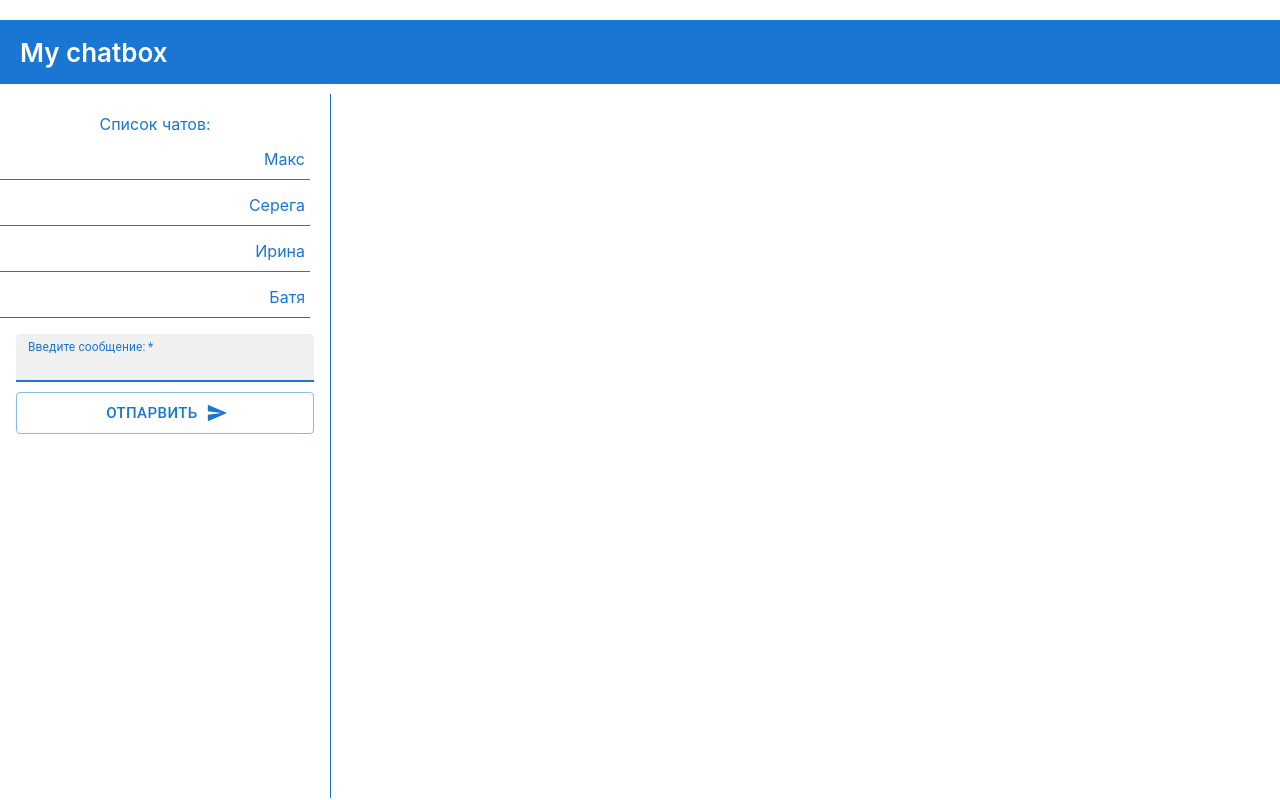
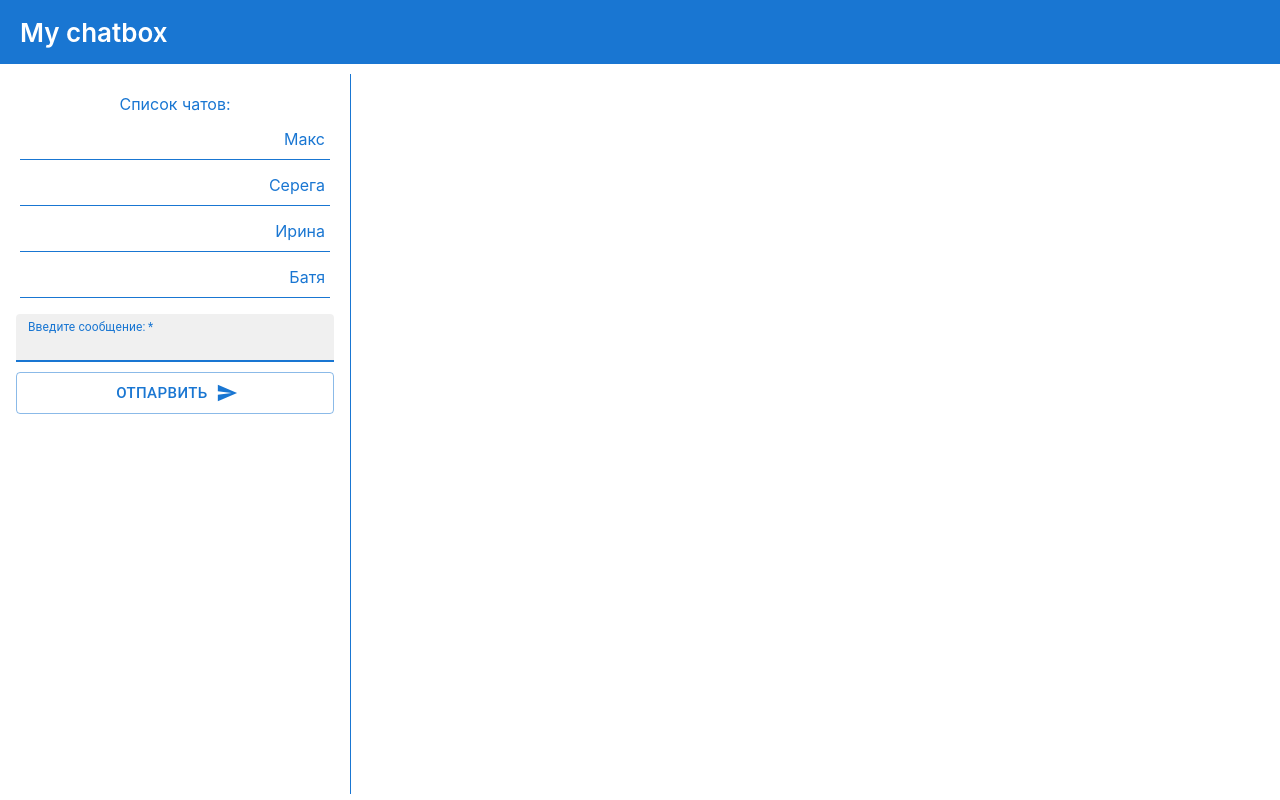
Before and after one commit to dmhlupin/react, a React (Create React App) app: page / in a window 1280 px wide. Built offline with nearby package versions, Linux system fonts and the light colour scheme.

Commit message:
css added v2

```diff
--- a/src/App.css
+++ b/src/App.css
@@ -33,6 +33,7 @@
   color: white;
   padding-left: 20px;
   margin-bottom: 10px;
+  margin-top: -20px;
 }
 
 .logo {
--- a/src/ChatList.css
+++ b/src/ChatList.css
@@ -3,6 +3,7 @@
     margin-right: 20px;
     display: flex;
     flex-direction: column;
+    padding-left: 20px;
 }
 
 .chat {
--- a/src/MessageBox.css
+++ b/src/MessageBox.css
@@ -1,6 +1,7 @@
 .message-box {
     border-right: 1px solid #1976d2;
-    min-height: 88vh;
+    min-height: 90vh;
+
 }
 
 .message-box form div{
```
